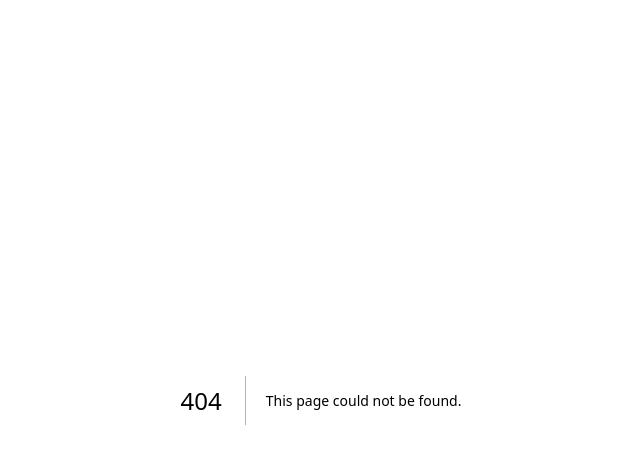
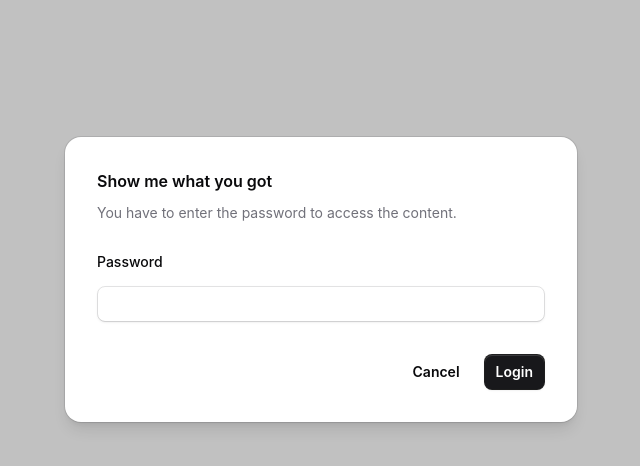
Before and after one commit to seheon99/vocabulary-workshop, a Next.js app: page /login in a window 1280 px wide. Before the commit this address had no page. Shown: the top 466 px of the page, without its empty margins (319-959 px from the left). Built offline with nearby package versions, Linux system fonts and the light colour scheme; a web font is replaced by a local one.

Commit message:
feature: Add login function

```diff
--- /dev/null
+++ b/src/app/login/page.tsx
@@ -0,0 +1,59 @@
+"use client";
+
+import { redirect, useRouter } from "next/navigation";
+import { useState } from "react";
+
+import {
+  Button,
+  Dialog,
+  DialogActions,
+  DialogBody,
+  DialogDescription,
+  DialogTitle,
+  Field,
+  Input,
+  Label,
+} from "@/components";
+import { createSessionAction } from "@/features/session/session.action";
+
+export default function Login() {
+  const [password, setPassword] = useState("");
+
+  const router = useRouter();
+
+  return (
+    <Dialog open={true} onClose={() => redirect("/")}>
+      <DialogTitle>Show me what you got</DialogTitle>
+      <DialogDescription>
+        You have to enter the password to access the content.
+      </DialogDescription>
+      <DialogBody>
+        <Field>
+          <Label>Password</Label>
+          <Input
+            type="password"
+            value={password}
+            onChange={(e) => setPassword(e.target.value)}
+          />
+        </Field>
+      </DialogBody>
+      <DialogActions>
+        <Button plain onClick={() => redirect("/")}>
+          Cancel
+        </Button>
+        <Button
+          onClick={async () => {
+            const sid = await createSessionAction(password);
+            if (sid) {
+              router.back();
+            } else {
+              setPassword("");
+            }
+          }}
+        >
+          Login
+        </Button>
+      </DialogActions>
+    </Dialog>
+  );
+}
--- a/src/features/session/session.action.ts
+++ b/src/features/session/session.action.ts
@@ -1,28 +1,45 @@
 "use server";
 
 import { cookies, headers } from "next/headers";
-import { notFound } from "next/navigation";
+import { notFound, redirect } from "next/navigation";
 
 import { createSession } from "./session.repository";
 
 const SESSION_ID_KEY = "sid";
 
+export async function createSessionAction(password: string) {
+  const { ip, userAgent } = inspectHeader();
+
+  if (password !== process.env.PASSWORD) {
+    return null;
+  }
+
+  const session = await createSession({
+    ip,
+    userAgent,
+  });
+  cookies().set(SESSION_ID_KEY, session.id);
+  return session.id;
+}
+
 export async function getSessionId() {
+  inspectHeader();
+
+  const sid = cookies().get(SESSION_ID_KEY);
+  if (!sid) {
+    redirect("/login");
+  }
+
+  return sid.value;
+}
+
+function inspectHeader() {
   const ip = headers().get("x-forwarded-for");
   const userAgent = headers().get("user-agent");
-  const sid = cookies().get(SESSION_ID_KEY);
 
   if (!ip || !userAgent) {
     notFound();
   }
 
-  if (!sid) {
-    const session = await createSession({
-      ip,
-      userAgent,
-    });
-    cookies().set(SESSION_ID_KEY, session.id);
-    return session.id;
-  }
-  return sid.value;
+  return { ip, userAgent };
 }
```
